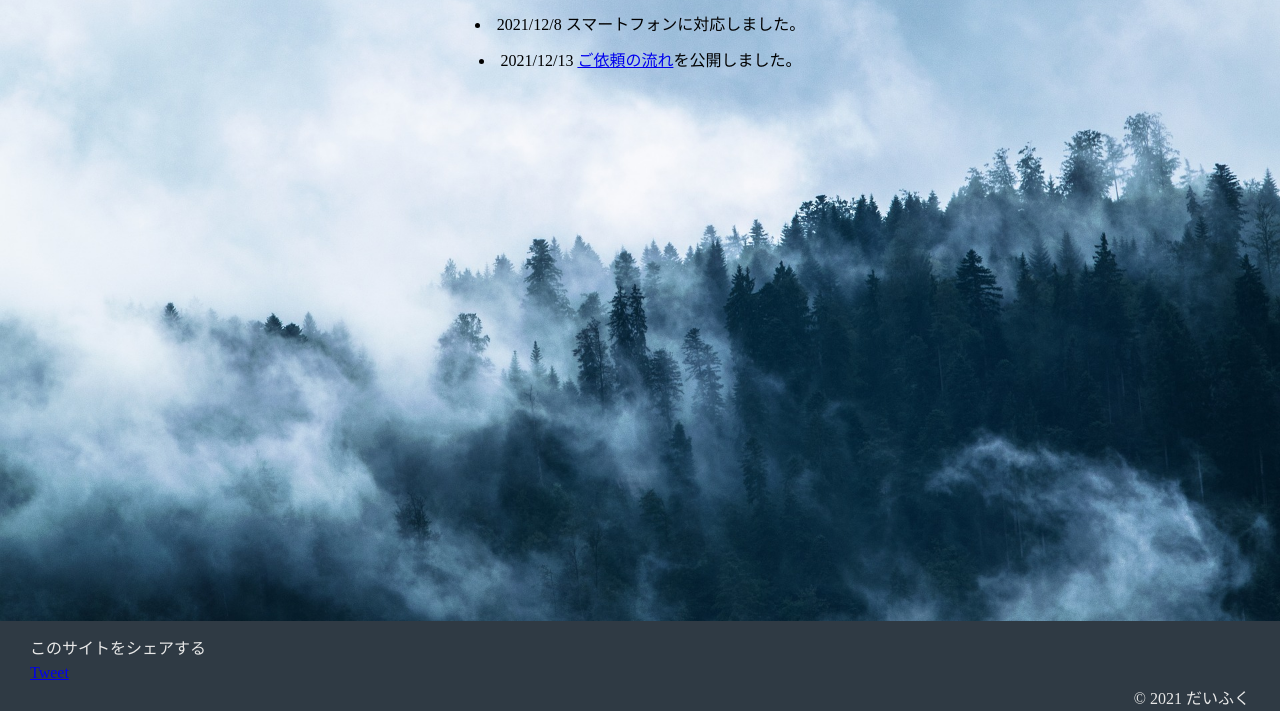
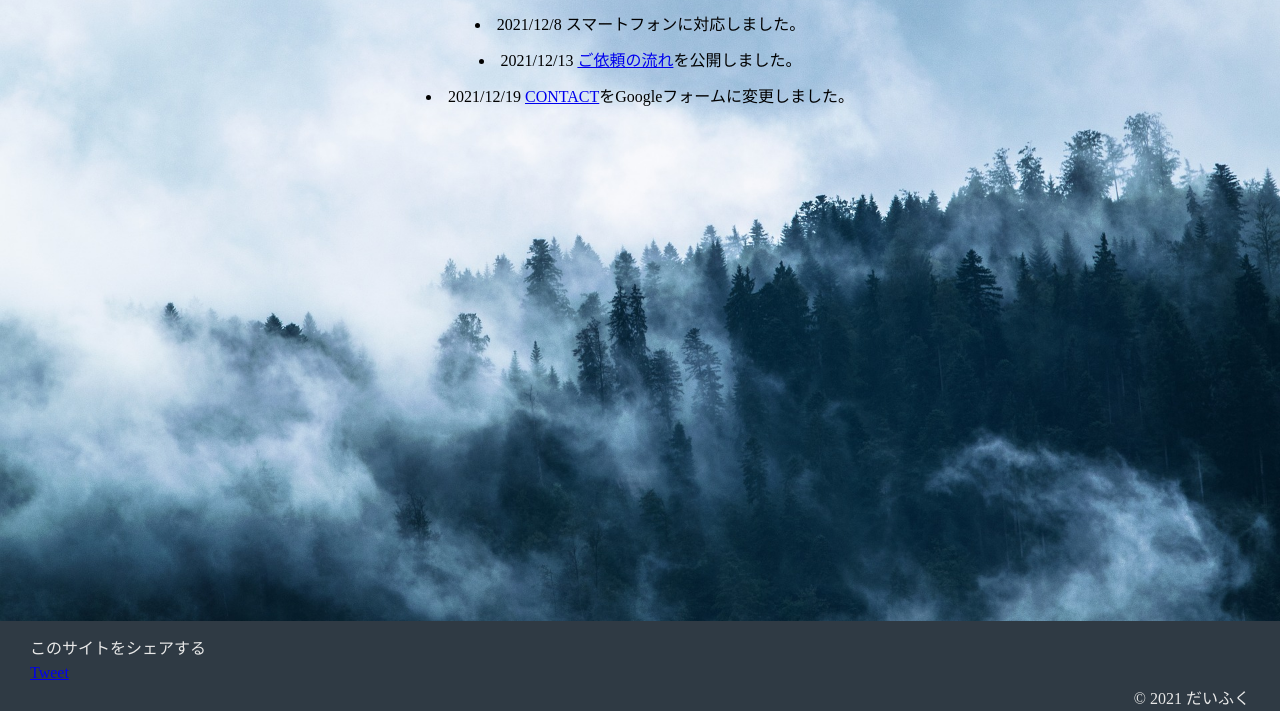
Before and after one commit to daiki2138/daifuku, a plain HTML site: page news.html in a window 1280 px wide. Shown: the part 179-890 px from the top of the page. Drawn offline with Linux system fonts and the light colour scheme.

Commit message:
Update news.html

```diff
--- a/news.html
+++ b/news.html
@@ -32,6 +32,7 @@
             	<li>2021/12/7  <a href="index.html">サイト</a>を公開しました。</li>
 		<li>2021/12/8  スマートフォンに対応しました。</li>
 		<li>2021/12/13  <a href="info.html">ご依頼の流れ</a>を公開しました。</li>
+		<li>2021/12/19  <a href="https://forms.gle/Hv4pSnBBzKTcc8vg9">CONTACT</a>をGoogleフォームに変更しました。</li>
         </section>
 	</div>
 	<div class="footer">
```
